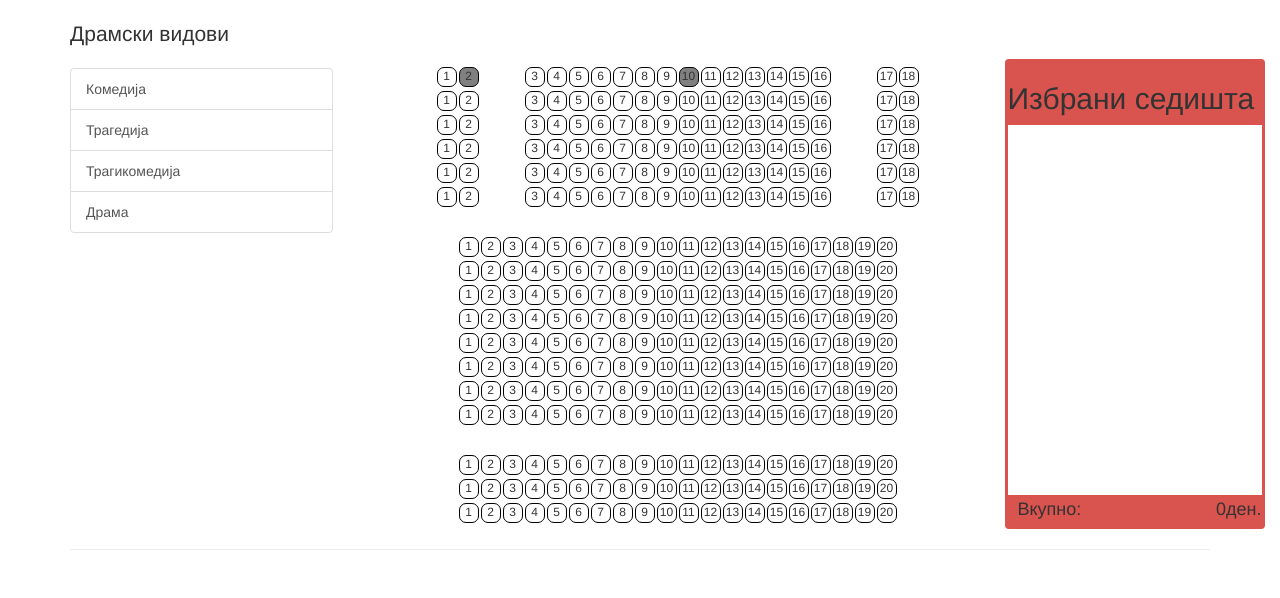
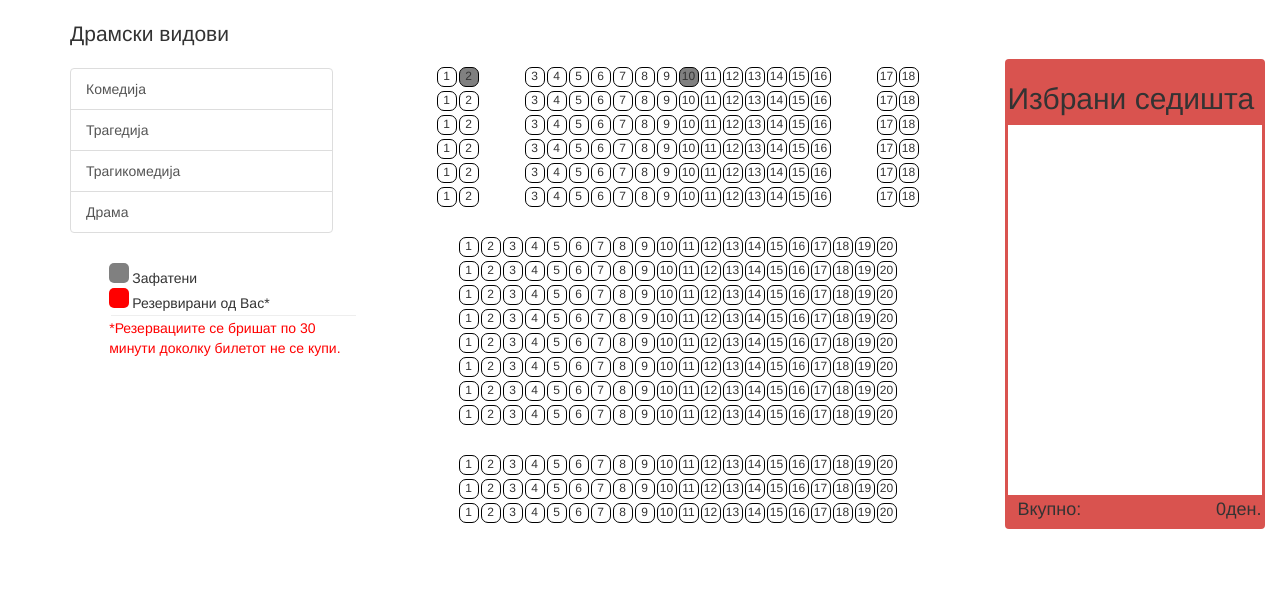
Before and after one commit to DancheNikoloska/e-tickets, a PHP site: page /chooseSeat.php?event_id=3 in a window 1280 px wide; the page is wider, and only the part inside the window is pictured. Shown: the part 51-649 px from the top of that part. Run offline with PHP 8.4, Linux system fonts and the light colour scheme; a user stored in the database is signed in; data comes from the database, SQL or seed files in the repository; data that the repository does not hold is empty; some libraries are stand-ins or nearby versions.

Commit message:
seats legend

```diff
--- a/chooseSeat.php
+++ b/chooseSeat.php
@@ -30,49 +30,7 @@
 		<!--<link rel="stylesheet" type="text/css" href="css/jquery.seat-charts.css">-->
 		<link rel="stylesheet" type="text/css" href="css/style.css">
 	<style>
-		td{
-         height: 20px;
-         width: 20px;
-         border: 1px solid black;
-         border-radius: 7px;
-         font-size: 12px;
-         text-align: center;
-        }
-        table{
-        	border-spacing: 2px;
-            border-collapse: separate;
-            margin-left: 5%;
-            margin-top: 4%;
-            cursor: pointer;
-
-        }
-        .FixedHeightContainer
-		{
-			margin-top: -41%;
-			margin-left: 55%;
-  			float:left;
-  			height: 470px;
-  			width:260px;
-  			padding:3px;
-    		background:#d9534f;
-    		border-radius: 4px;
-		}
-		.Content
-		{
-  			height:370px;
-   			overflow:auto;
-    		background:#fff;
-		}
-		.items{
-			height: 50px;
-			margin: 5px;
-			border-radius: 3px;
-			border: 3px solid grey;
-			vertical-align: middle;
-		}
-		.items_content{
-			padding-top: 0.8em;
-		}
+		@import url('css/seats.css');
 	</style>
 </head>
 
@@ -87,9 +45,7 @@
 	}
 	include_once 'navBar.php';
  ?>
-    <div id="legend">
 
-    </div>
     <!-- Page Content -->
     <div class="container">
 
@@ -374,6 +330,15 @@
 
    </div>
     <!-- /.container -->
+     <div id="legend">
+    	<div style="display:inline-block;height: 20px;width: 20px;background: grey;border-radius: 5px;margin-right:3px;"></div>
+    	 <span>Зафатени</span><br>
+    	<div style="display:inline-block;height: 20px;width: 20px;background: red;border-radius: 5px;margin-right:3px;"></div>
+    	 <span>Резервирани од Вас*</span> <br>
+
+    	 <hr style="width: 245px; margin: 2px;">
+    	<div style="color: red;margin-top: 7px;width: 10%;display:inline;">*Резервациите се бришат по 30 минути доколку билетот не се купи.</div>
+    </div>
 
     <div class="container">
         <hr>
--- /dev/null
+++ b/css/seats.css
@@ -0,0 +1,50 @@
+       td{
+         height: 20px;
+         width: 20px;
+         border: 1px solid black;
+         border-radius: 7px;
+         font-size: 12px;
+         text-align: center;
+        }
+        table{
+        	border-spacing: 2px;
+            border-collapse: separate;
+            margin-left: 5%;
+            margin-top: 4%;
+            cursor: pointer;
+
+        }
+        .FixedHeightContainer
+		{
+			margin-top: -41%;
+			margin-left: 55%;
+  			float:left;
+  			height: 470px;
+  			width:260px;
+  			padding:3px;
+    		background:#d9534f;
+    		border-radius: 4px;
+		}
+		.Content
+		{
+  			height:370px;
+   			overflow:auto;
+    		background:#fff;
+		}
+		.items{
+			height: 50px;
+			margin: 5px;
+			border-radius: 3px;
+			border: 3px solid grey;
+			vertical-align: middle;
+		}
+		.items_content{
+			padding-top: 0.8em;
+		}
+		#legend{
+			display:inline-table;
+			width: 20%;
+			position: relative;
+			top: -19em;
+			left: 7.8em;
+		}
```
